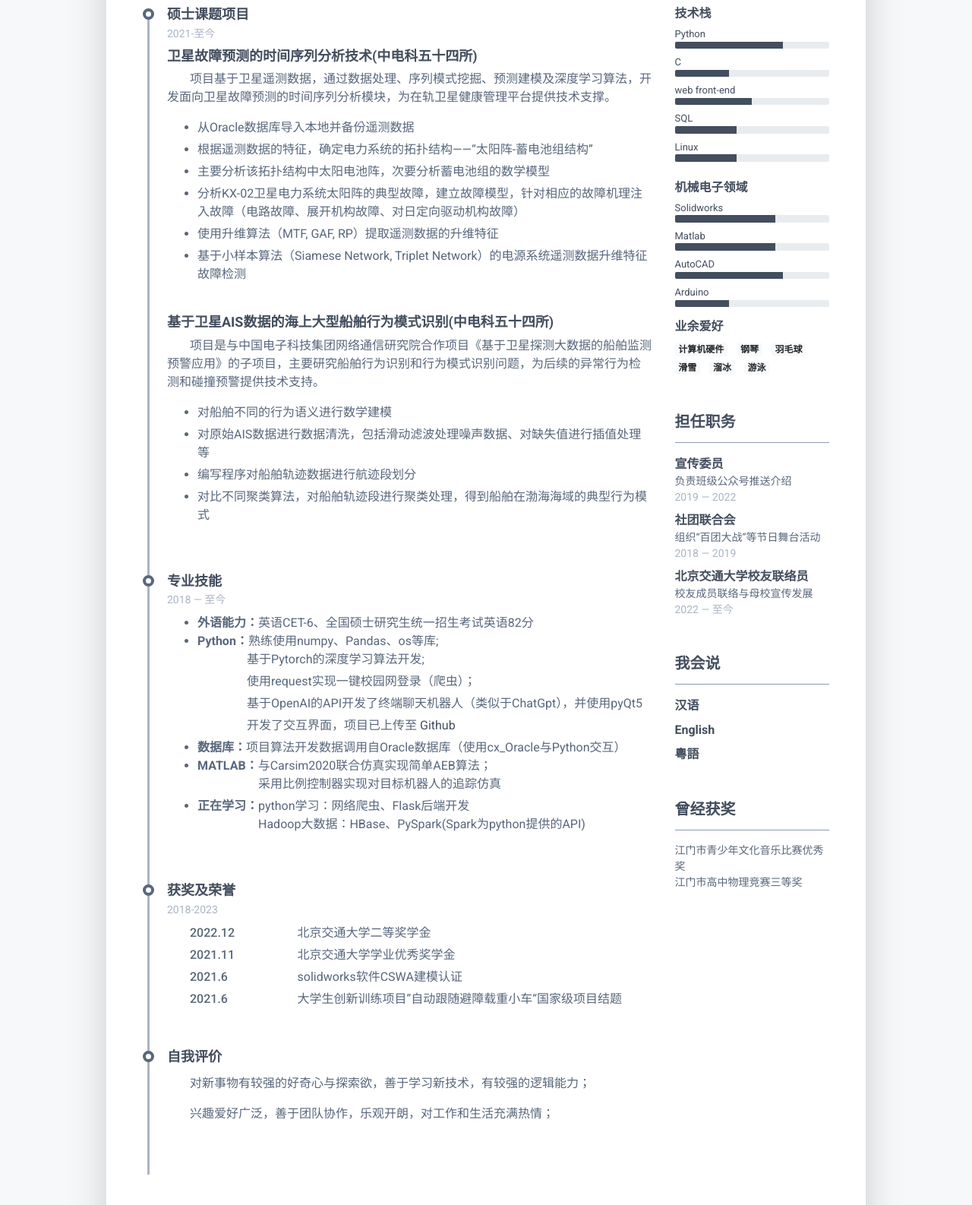
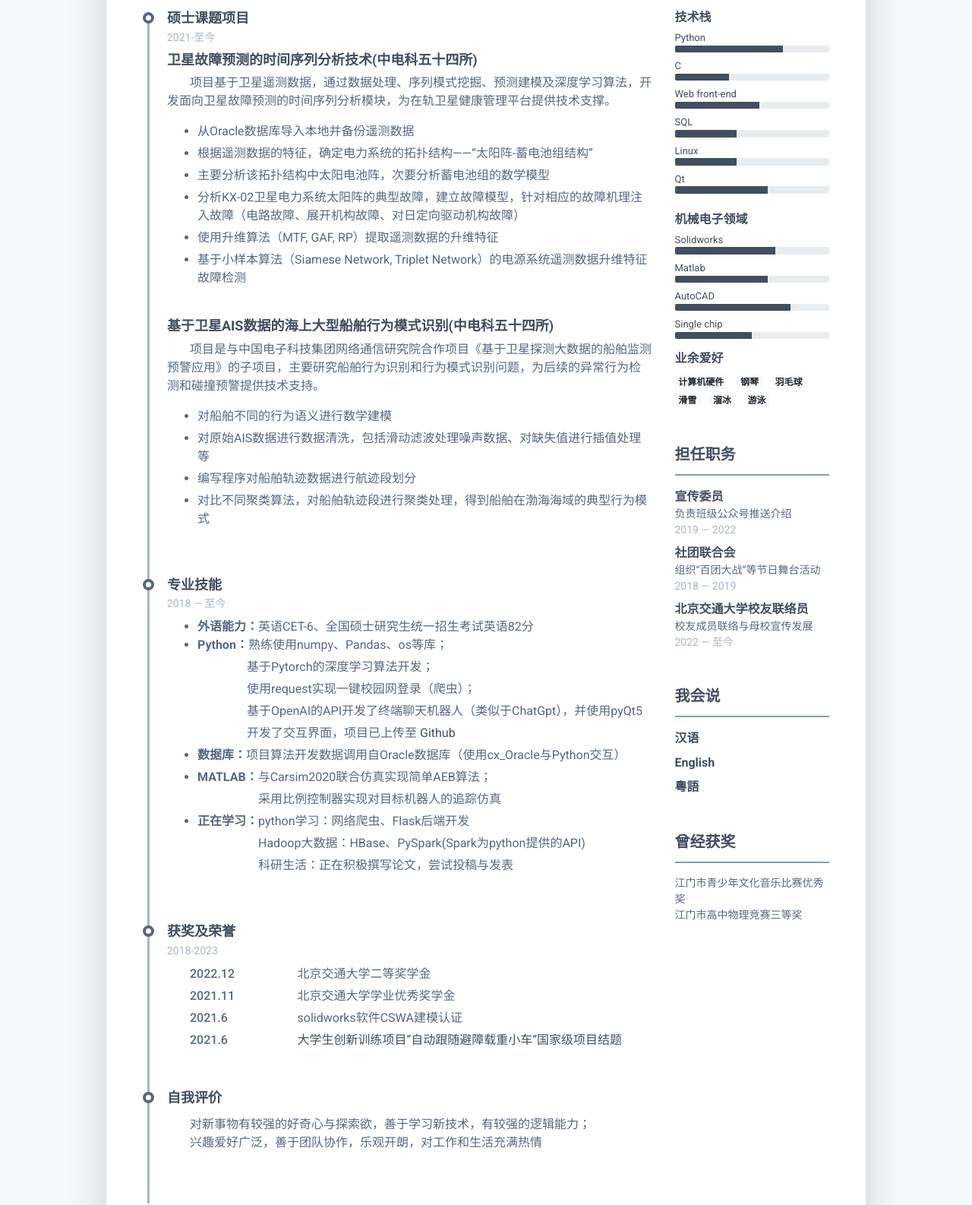
Before and after one commit to dengfa02/CV, a plain HTML site: page index.html in a window 1280 px wide. Shown: the part 624-2210 px from the top of the page at 76% size. Drawn offline with Linux system fonts and the light colour scheme.

Commit message:
修改格式

```diff
--- a/index.html
+++ b/index.html
@@ -51,7 +51,8 @@
                 <div class="media-body p-4 d-flex flex-column flex-md-row mx-auto mx-lg-0">
                     <div class="primary-info">
                         <h1 class="name mt-0 mb-1 text-white text-uppercase text-uppercase">个人简历</h1>
-                        <div class="title mb-3">邓垂义-北京交通大学在读硕士</div>
+                        <div class="title mb-3">邓垂义（21岁）</br>
+                            北京交通大学在读硕士</div>
                         <ul class="list-unstyled">
                             <li class="mb-2"><i class="far fa-envelope fa-fw mr-2" data-fa-transform="grow-3"></i>dengfa01@gmail.com</a>
                             </li>
@@ -87,27 +88,27 @@
                         <tr>
                             <th width="20%">时间段</th>
                             <th width="20%">院校</th>
-                            <th width="30%">专业(学位-学历)</th>
+                            <th width="30%">专业(学位 - 学历)</th>
                         </tr>
                         </thead>
                         <tbody>
                         <tr>
                             <td>2018.9-2022.6</td>
                             <td>北京交通大学</td>
-                            <td>机械工程(学士-本科)</td>
+                            <td>机械工程(学士 - 本科)</td>
                         </tr>
                         <tr>
                             <td>2022.9-至今</td>
                             <td>北京交通大学</td>
-                            <td>机械电子工程(硕士-研究生)</td>
+                            <td>机械电子工程(硕士 - 研究生)</td>
                         </tr>
                         </tbody>
                     </table>
-                    <p class="mb-0">
-                        本科期间主修课程：机械原理、微机原理、自动控制原理、C语言等；</p>
-                    <p class="mb-0">
+                    <div class="p4">
+                        本科期间主修课程：机械原理、微机原理、自动控制原理、C语言等；</div>
+                    <div class="p4">
                         硕士期间主修课程：计算机先进控制、深度学习、数值分析、Matlab编程等。
-                    </p>
+                    </div>
                 </div>
             </section>
             <div class="row">
@@ -203,22 +204,24 @@
                                                 <strong>外语能力：</strong>英语CET-6、全国硕士研究生统一招生考试英语82分
                                             </li>
                                             <li>
-                                                <strong>Python：</strong>熟练使用numpy、Pandas、os等库;<br>
-                                                <div class="p3">基于Pytorch的深度学习算法开发;<br></div>
+                                                <div class="p2"><strong>Python：</strong>熟练使用numpy、Pandas、os等库；</div>
+                                                <div class="p3">基于Pytorch的深度学习算法开发；<br></div>
                                                     <div class="p3">使用request实现一键校园网登录（爬虫）；<br></div>
-                                                <div class="p3">基于OpenAI的API开发了终端聊天机器人（类似于ChatGpt），并使用pyQt5</div><div class="p3">开发了交互界面，项目已上传至
+                                                <div class="p3">基于OpenAI的API开发了终端聊天机器人（类似于ChatGpt），并使用pyQt5</div>
+                                                <div class="p3">开发了交互界面，项目已上传至
                                                     <a href="https://github.com/dengfa02/APIGPT" target="_blank">Github</a></div>
                                             </li>
                                             <li>
-                                                <strong>数据库：</strong>项目算法开发数据调用自Oracle数据库（使用cx_Oracle与Python交互）
+                                                <div class="p2"><strong>数据库：</strong>项目算法开发数据调用自Oracle数据库（使用cx_Oracle与Python交互）</div>
                                             </li>
                                             <li>
-                                                <strong>MATLAB：</strong>与Carsim2020联合仿真实现简单AEB算法；<br>
+                                                <div class="p2"><strong>MATLAB：</strong>与Carsim2020联合仿真实现简单AEB算法；</div>
                                                 <div class="p1">采用比例控制器实现对目标机器人的追踪仿真</div>
                                             </li>
                                             <li>
-                                                <strong>正在学习：</strong>python学习：网络爬虫、Flask后端开发<br>
+                                                <div class="p2"><strong>正在学习：</strong>python学习：网络爬虫、Flask后端开发</div>
                                                 <div class="p1">Hadoop大数据：HBase、PySpark(Spark为python提供的API)</div>
+                                                <div class="p1">科研生活：正在积极撰写论文，尝试投稿与发表</div>
                                             </li>
                                         </ul>
                                     </div>
@@ -239,7 +242,7 @@
                                         <div class="time">2021.6</div>
                                         <div class="info">solidworks软件CSWA建模认证</div>
                                         <div class="time">2021.6</div>
-                                        <div class="info">大学生创新训练项目”自动跟随避障载重小车“国家级项目结题</div>
+                                        <div class="info"><a href="https://t.me/degreen01">大学生创新训练项目”自动跟随避障载重小车“国家级项目结题</a></div>
 
 
                                     </div>
@@ -255,9 +258,9 @@
                                         <div class="resume-position-time"></div>
                                     </div>
                                     <div class="resume-timeline-item-desc">
-                                        <p>对新事物有较强的好奇心与探索欲，善于学习新技术，有较强的逻辑能力；<br>
-                                        <p>兴趣爱好广泛，善于团队协作，乐观开朗，对工作和生活充满热情；</p>
-                                        </p>
+                                        <div class="p4">对新事物有较强的好奇心与探索欲，善于学习新技术，有较强的逻辑能力；</br>
+                                        <p>兴趣爱好广泛，善于团队协作，乐观开朗，对工作和生活充满热情</p>
+                                        </div>
 
                                     </div>
                                 </article>
@@ -291,10 +294,10 @@
                                         </div>
                                     </li>
                                     <li class="mb-2">
-                                        <div class="resume-skill-name">web front-end</div>
+                                        <div class="resume-skill-name">Web front-end</div>
                                         <div class="progress resume-progress">
                                             <div class="progress-bar theme-progress-bar-dark" role="progressbar"
-                                                 style="width: 50%" aria-valuenow="25" aria-valuemin="0"
+                                                 style="width: 55%" aria-valuenow="25" aria-valuemin="0"
                                                  aria-valuemax="100"></div>
                                         </div>
                                     </li>
@@ -306,11 +309,19 @@
                                                  aria-valuemax="100"></div>
                                         </div>
                                     </li>
-                                          <li class="mb-2">
+                                    <li class="mb-2">
                                         <div class="resume-skill-name">Linux</div>
                                         <div class="progress resume-progress">
                                             <div class="progress-bar theme-progress-bar-dark" role="progressbar"
                                                  style="width: 40%" aria-valuenow="25" aria-valuemin="0"
+                                                 aria-valuemax="100"></div>
+                                        </div>
+                                    </li>
+                                    <li class="mb-2">
+                                        <div class="resume-skill-name">Qt</div>
+                                        <div class="progress resume-progress">
+                                            <div class="progress-bar theme-progress-bar-dark" role="progressbar"
+                                                 style="width: 60%" aria-valuenow="25" aria-valuemin="0"
                                                  aria-valuemax="100"></div>
                                         </div>
                                     </li>
@@ -332,7 +343,7 @@
                                         <div class="resume-skill-name">Matlab</div>
                                         <div class="progress resume-progress">
                                             <div class="progress-bar theme-progress-bar-dark" role="progressbar"
-                                                 style="width: 65%" aria-valuenow="25" aria-valuemin="0"
+                                                 style="width: 60%" aria-valuenow="25" aria-valuemin="0"
                                                  aria-valuemax="100"></div>
                                         </div>
                                     </li>
@@ -340,15 +351,15 @@
                                         <div class="resume-skill-name">AutoCAD</div>
                                         <div class="progress resume-progress">
                                             <div class="progress-bar theme-progress-bar-dark" role="progressbar"
-                                                 style="width: 70%" aria-valuenow="25" aria-valuemin="0"
+                                                 style="width: 75%" aria-valuenow="25" aria-valuemin="0"
                                                  aria-valuemax="100"></div>
                                         </div>
                                     </li>
                                     <li class="mb-2">
-                                        <div class="resume-skill-name">Arduino</div>
+                                        <div class="resume-skill-name">Single chip</div>
                                         <div class="progress resume-progress">
                                             <div class="progress-bar theme-progress-bar-dark" role="progressbar"
-                                                 style="width: 35%" aria-valuenow="25" aria-valuemin="0"
+                                                 style="width: 50%" aria-valuenow="25" aria-valuemin="0"
                                                  aria-valuemax="100"></div>
                                         </div>
                                     </li>
```
Also changed, not shown: myresume.css.
